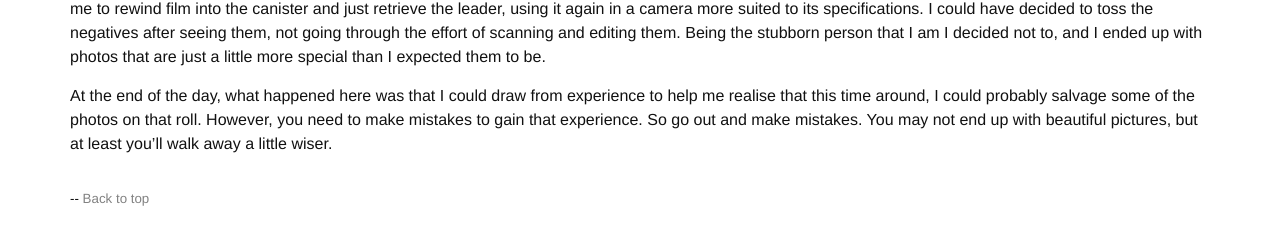
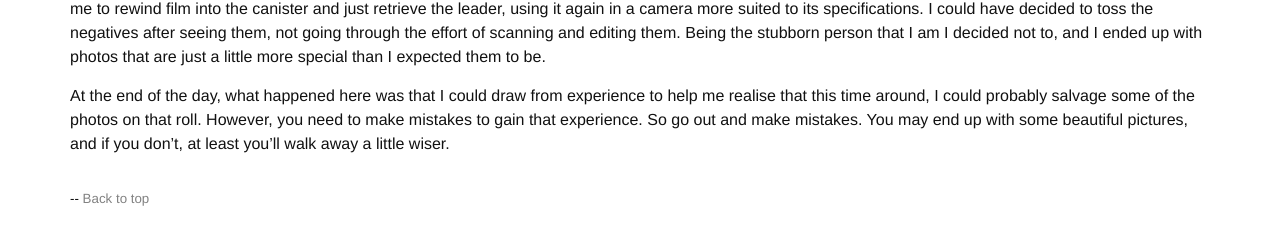
Before and after one commit to acornelissen/acornelissen.github.io, a Jekyll site: the page built from writing/ph/trip35_sr_mistake.md, in a window 1280 px wide and 900 px high, scrolled down 2914 px. Shown: the part 600-845 px from the top of the window. Built offline with Jekyll 4.4.1, drawn with Linux system fonts in a browser that asks for light colours; some of the changed text lies outside the part shown.

Commit message:
Fix typos, like we do.

```diff
--- a/writing/ph/trip35_sr_mistake.md
+++ b/writing/ph/trip35_sr_mistake.md
@@ -65,4 +65,4 @@ As you can see it's not perfect. It has _a lot_ of grain, and the greys tend to
 
 That brings us back to the title of this post, and I guess the moral of the story. There are a few times I could've given up here. It would have been easy enough for me to rewind film into the canister and just retrieve the leader, using it again in a camera more suited to its specifications. I could have decided to toss the negatives after seeing them, not going through the effort of scanning and editing them. Being the stubborn person that I am I decided not to, and I ended up with photos that are just a little more special than I expected them to be.
 
-At the end of the day, what happened here was that I could draw from experience to help me realise that this time around, I could probably salvage some of the photos on that roll. However, you need to make mistakes to gain that experience. So go out and make mistakes. You may not end up with beautiful pictures, but at least you'll walk away a little wiser.
+At the end of the day, what happened here was that I could draw from experience to help me realise that this time around, I could probably salvage some of the photos on that roll. However, you need to make mistakes to gain that experience. So go out and make mistakes. You may end up with some beautiful pictures, and if you don't, at least you'll walk away a little wiser.
```
Also changed, not shown: other parts of writing/ph/trip35_sr_mistake.md (+1 -1 lines).
